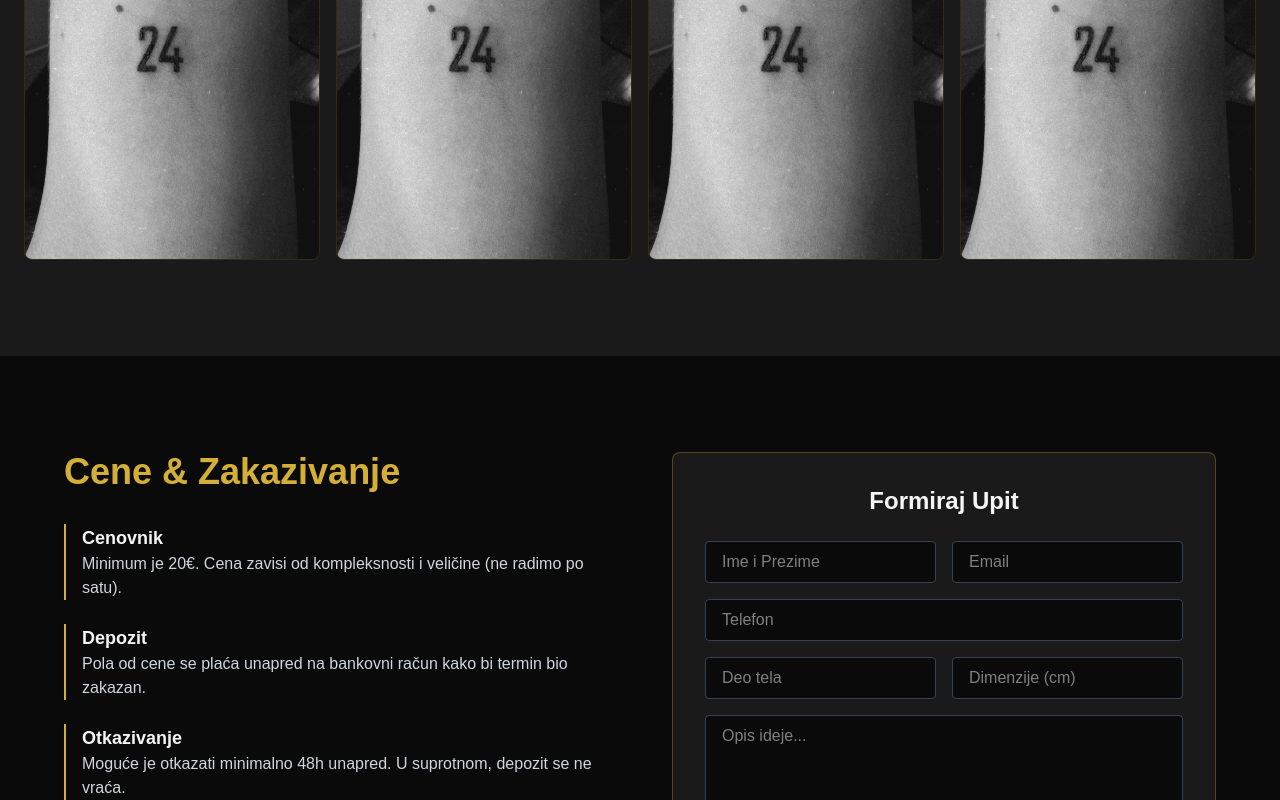
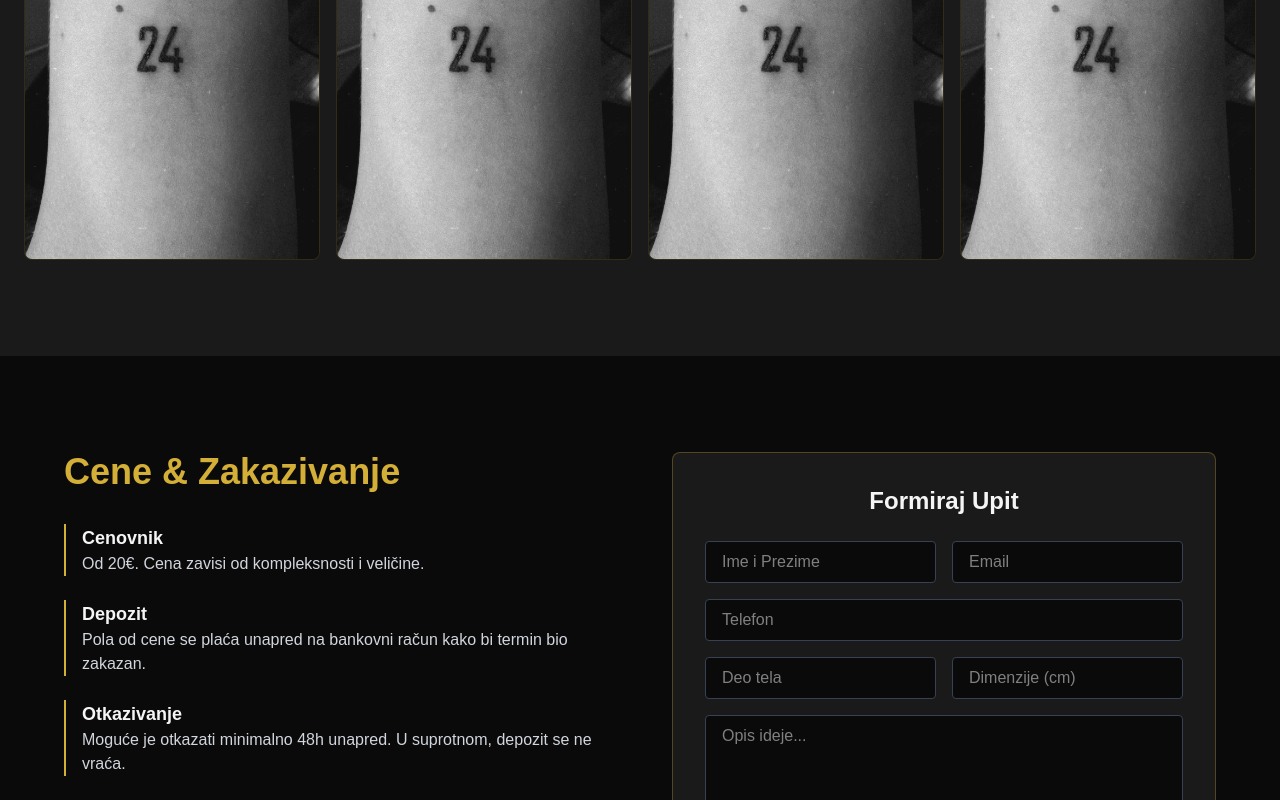
Before and after one commit to petar522/uchiha-tattoo, a Next.js app: page / in a window 1280 px wide. Shown: the part 2699-3499 px from the top of the page. Built offline with nearby package versions, Linux system fonts and the light colour scheme.

Commit message:
Popravljen dizajn i dodate sekcije

```diff
--- a/app/page.tsx
+++ b/app/page.tsx
@@ -73,7 +73,7 @@ export default function Home() {
                 <strong className="text-uchiha-white">Lokacija:</strong> Pera Slijepčevića 22A, Beograd
               </p>
               <p className="text-gray-400 mt-2">
-                <strong className="text-uchiha-white">Radno vreme:</strong> Po dogovoru (By appointment only)
+                <strong className="text-uchiha-white">Radno vreme:</strong> Po dogovoru
               </p>
             </div>
           </div>
@@ -147,7 +147,7 @@ export default function Home() {
             <ul className="space-y-6 text-gray-300">
               <li className="border-l-2 border-uchiha-gold pl-4">
                 <h4 className="font-bold text-uchiha-white text-lg">Cenovnik</h4>
-                <p>Minimum je 20€. Cena zavisi od kompleksnosti i veličine (ne radimo po satu).</p>
+                <p>Od 20€. Cena zavisi od kompleksnosti i veličine.</p>
               </li>
               <li className="border-l-2 border-uchiha-gold pl-4">
                 <h4 className="font-bold text-uchiha-white text-lg">Depozit</h4>
```
